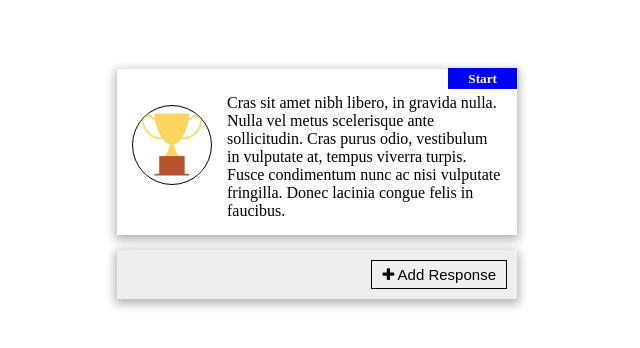
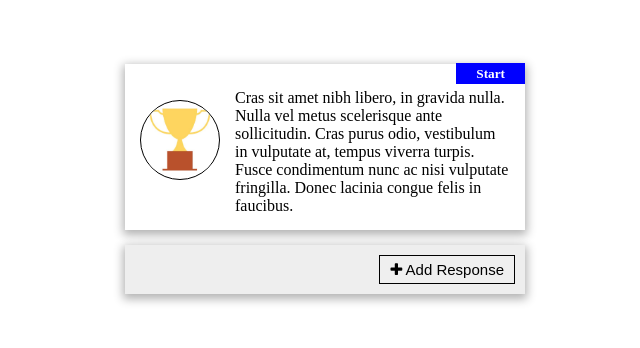
Before and after one commit to Zhuoqin/Scenario-Conversations-Editor, a plain HTML site: page index.html in a window 1280 px wide. Shown: the part 216-564 px from the top of the page, without its empty margins (323-963 px from the left). Drawn offline with nearby package versions, Linux system fonts and the light colour scheme.

Commit message:
positioned canvas.

```diff
--- a/index.html
+++ b/index.html
@@ -2,7 +2,7 @@
 
 <head>
     <title>Scenario Experimentation</title>
-    <link rel="stylesheet" href="scss/styles.css">
+    <link rel="stylesheet" href="css/styles.css">
     <link href="https://fonts.googleapis.com/css?family=Playfair+Display" rel="stylesheet">
     <link href="https://stackpath.bootstrapcdn.com/font-awesome/4.7.0/css/font-awesome.min.css" rel="stylesheet" integrity="sha384-wvfXpqpZZVQGK6TAh5PVlGOfQNHSoD2xbE+QkPxCAFlNEevoEH3Sl0sibVcOQVnN" crossorigin="anonymous">
     <script src="https://unpkg.com/d3@5.6.0/dist/d3.min.js"></script>
@@ -15,7 +15,7 @@
 <body>
 <div class="container" id="container">
     <div class="canvas">
-        <div class="conversation_templates conversation_template__js">
+        <div class="conversation_templates conversation_start conversation_template__js">
             <div class="media">
                 <div class="img-wrapper">
                     <img class="mr-3" src="images/image.jpg" alt="Generic placeholder image">
--- a/scss/styles.scss
+++ b/scss/styles.scss
@@ -43,11 +43,22 @@ h1, h2, h3, h4, h5, h6 {
 }
 
 .container .canvas {
+    height: 100%;
+    width: 100%;
+    position: relative;
+    overflow: auto;
+
     .conversation_templates {
         position: relative;
         width: 100%;
         max-width: 400px;
         margin: 0 auto;
+    }
+
+    .conversation_templates.conversation_start {
+        position: absolute;
+        top: 35%;
+        left: 35%;
     }
 
     .conversation_templates.response_template__js {
```
Also changed, not shown: css/styles.css.
